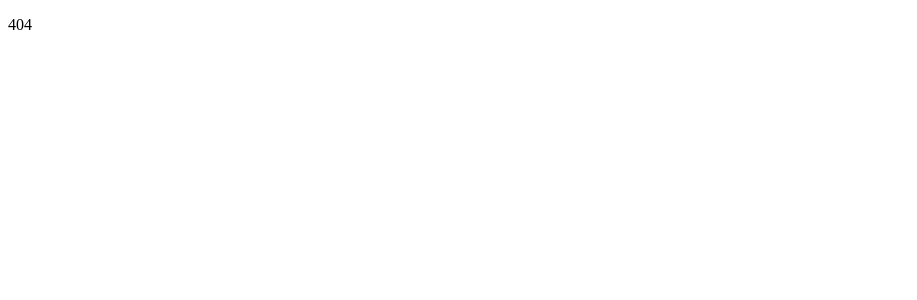
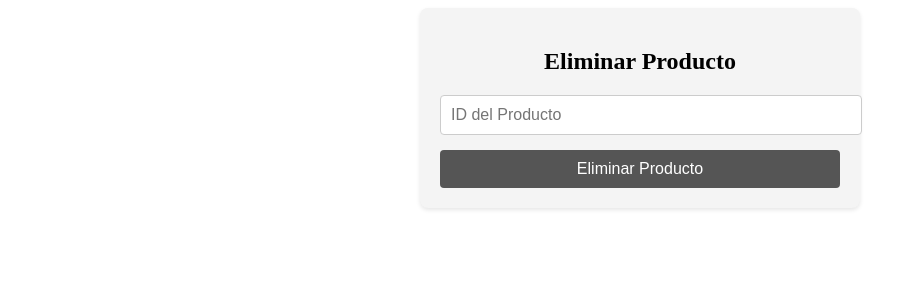
Before and after one commit to AlfredoCrDev/frontend-baseDos-test, a React (Vite) app: page /delete-product in a window 1280 px wide. Shown: the top 300 px of the page, without its empty margins (0-917 px from the left). Built offline with nearby package versions, Linux system fonts and the light colour scheme.

Commit message:
add Componente DeleteProduct

```diff
--- a/src/App.jsx
+++ b/src/App.jsx
@@ -3,6 +3,7 @@ import './app.css'
 import ProductList from './components/ProductList'
 import ProductDetail from './components/ProductDetail'
 import AddProduct from './components/AddProduct'
+import DeleteProduct from './components/DeleteProduct'
 
 function App() {
 
@@ -13,6 +14,7 @@ function App() {
           <Route path='/' element={<ProductList/>} />
           <Route path="/products/:id" element={<ProductDetail/>} />
           <Route path="/add-product" element={<AddProduct/>} />
+          <Route path="/delete-product" element={<DeleteProduct/>} />
           <Route path="*" element={<p>404</p>} />
         </Routes>
       </div>
--- /dev/null
+++ b/src/components/DeleteProduct.jsx
@@ -0,0 +1,82 @@
+import React, { useState } from 'react';
+import axios from 'axios';
+
+const DeleteProduct = () => {
+  const [productId, setProductId] = useState('');
+  const [message, setMessage] = useState('');
+
+  const handleChange = e => {
+    setProductId(e.target.value);
+  };
+
+  const handleSubmit = e => {
+    e.preventDefault();
+    axios.delete(`http://localhost:8080/products/${productId}`)
+      .then(() => {
+        console.log('Product deleted');
+        setMessage('¡Producto eliminado exitosamente!');
+        setProductId('');
+        setTimeout(() => setMessage(''), 3000);
+      })
+      .catch(error => {
+        console.error('Error deleting product:', error);
+        setMessage('Hubo un error al eliminar el producto. Por favor, inténtalo de nuevo.');
+      });
+  };
+
+  return (
+    <div style={styles.container}>
+      <h2 style={styles.title}>Eliminar Producto</h2>
+      {message && <p style={styles.message}>{message}</p>}
+      <form onSubmit={handleSubmit} style={styles.form}>
+        <input type="text" placeholder="ID del Producto" value={productId} onChange={handleChange} style={styles.input} required />
+        <button type="submit" style={styles.button}>Eliminar Producto</button>
+      </form>
+    </div>
+  );
+};
+
+export default DeleteProduct;
+
+const styles = {
+  container: {
+    width: '100%',
+    maxWidth: '400px',
+    margin: '0 auto',
+    padding: '20px',
+    backgroundColor: '#f4f4f4',
+    borderRadius: '8px',
+    boxShadow: '0px 2px 4px rgba(0, 0, 0, 0.1)',
+  },
+  title: {
+    marginBottom: '20px',
+    textAlign: 'center',
+  },
+  form: {
+    display: 'flex',
+    flexDirection: 'column',
+  },
+  input: {
+    width: '100%',
+    padding: '10px',
+    marginBottom: '15px',
+    border: '1px solid #ccc',
+    borderRadius: '4px',
+    fontSize: '16px',
+  },
+  button: {
+    width: '100%',
+    padding: '10px',
+    backgroundColor: '#555',
+    color: '#fff',
+    border: 'none',
+    borderRadius: '4px',
+    cursor: 'pointer',
+    fontSize: '16px',
+  },
+  message: {
+    marginBottom: '15px',
+    color: 'green',
+    textAlign: 'center',
+  },
+};
```
